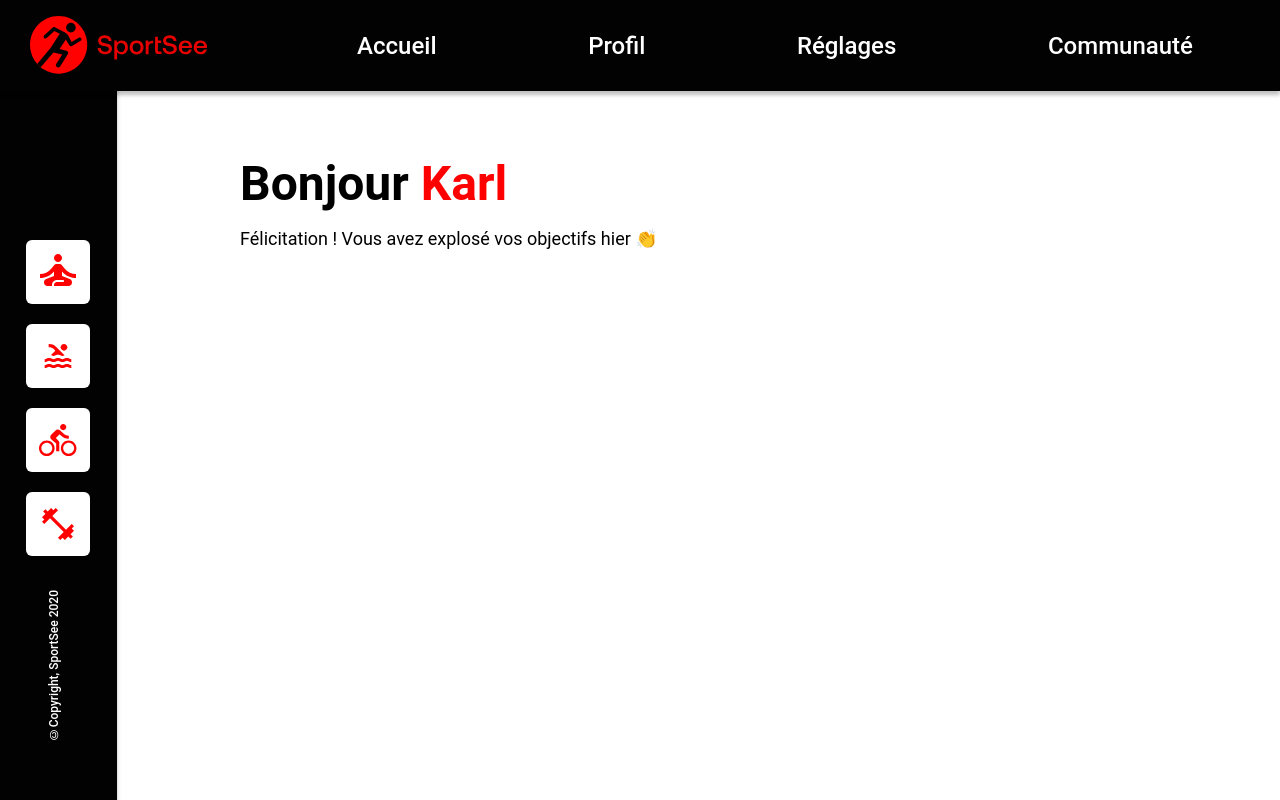
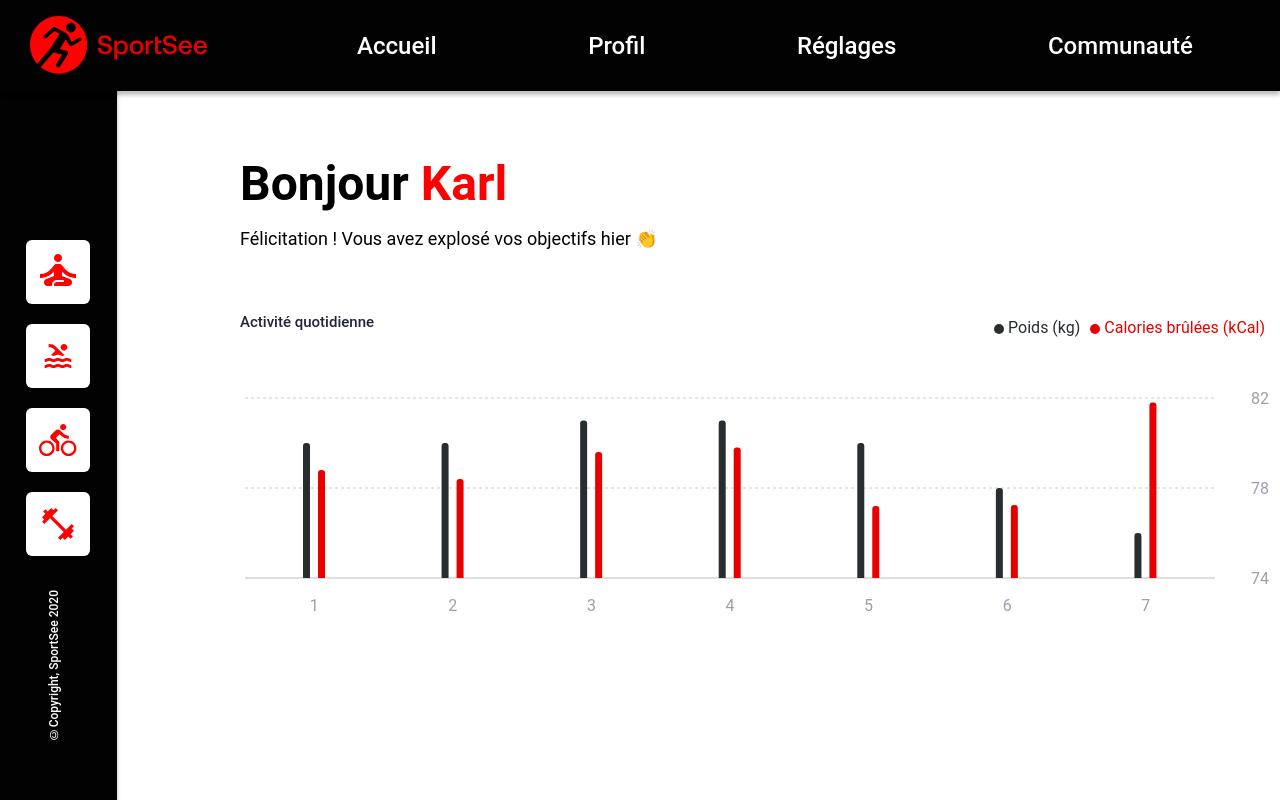
Before and after one commit to jojoner16/SportSee, a React (Create React App) app: page /user/12 in a window 1280 px wide. Built offline with nearby package versions, Linux system fonts and the light colour scheme; the HTML template or start-up script is replaced by a standard one.

Commit message:
integration du graphique activity sur la page user

```diff
--- a/src/pages/user/User.js
+++ b/src/pages/user/User.js
@@ -1,6 +1,7 @@
 import React, { useState, useEffect } from 'react';
 import { useParams } from 'react-router-dom';
 import UserProfil from '../../components/userProfil/UserProfil';
+import UserActivity from '../../components/userActivity/UserActivity';
 import styled from 'styled-components';
 import callApi from '../../services/CallApi';
 
@@ -19,7 +20,7 @@ function User() {
   const { userId } = useParams(); // Récupère l'ID de l'utilisateur depuis les paramètres d'URL
 
   const [userInfo, setUserInfo] = useState(null);
-  // const [userActivity, setUserActivity] = useState(null);
+  const [userActivity, setUserActivity] = useState(null);
   // const [userAverageSessions, setUserAverageSessions] = useState(null);
   // const [userPerformance, setUserPerformance] = useState(null);
 
@@ -29,8 +30,8 @@ function User() {
       const data = await callApi(parseInt(userId));
       setUserInfo(data);
 
-      // console.log(userInfo);
-      // setUserActivity(data.userActivity.data);
+      setUserActivity(data.activity.data);
+
       // setUserAverageSessions(data.userAverageSessions.data);
       // setUserPerformance(data.userPerformance.data);
     }
@@ -41,6 +42,7 @@ function User() {
   return (
     <Main>
       <UserProfil firstName={userInfo && userInfo.infos.userInfos.firstName} />
+      <UserActivity userActivity={userActivity} />
     </Main>
   );
 }
```
